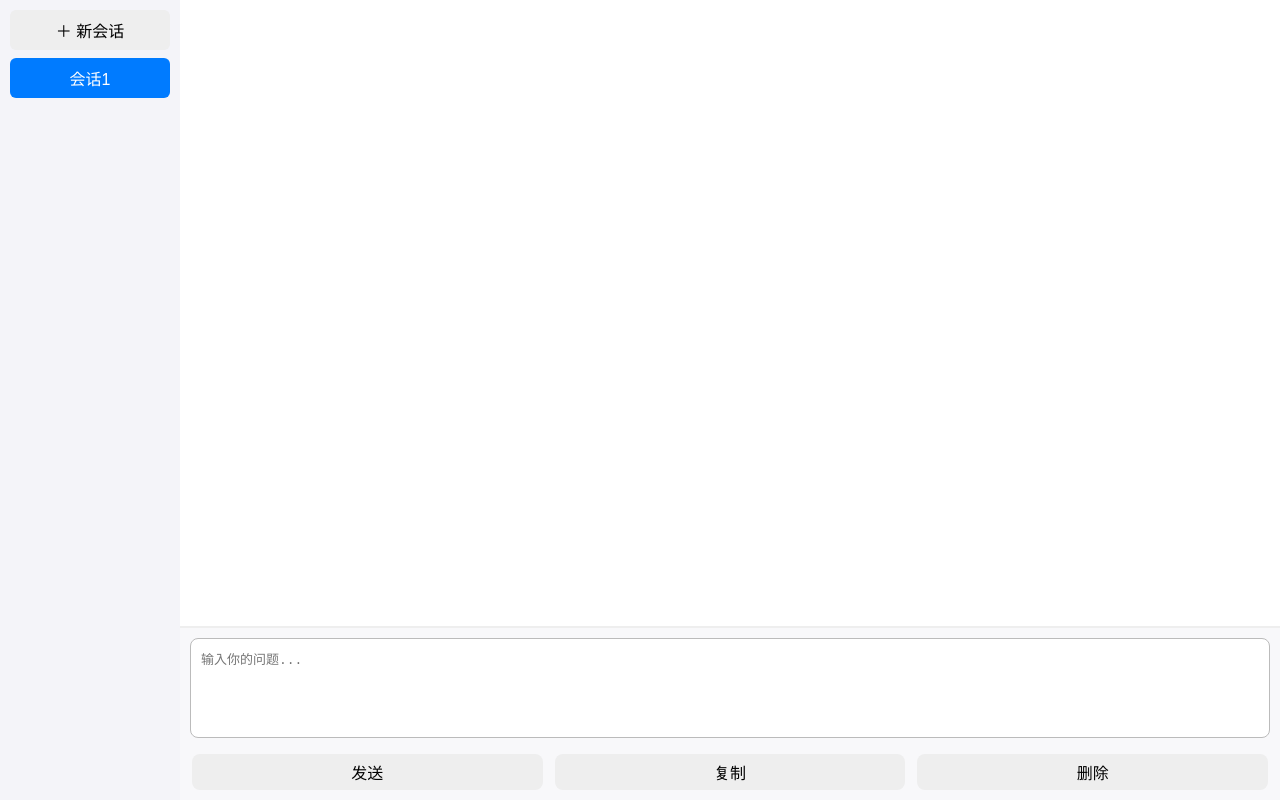
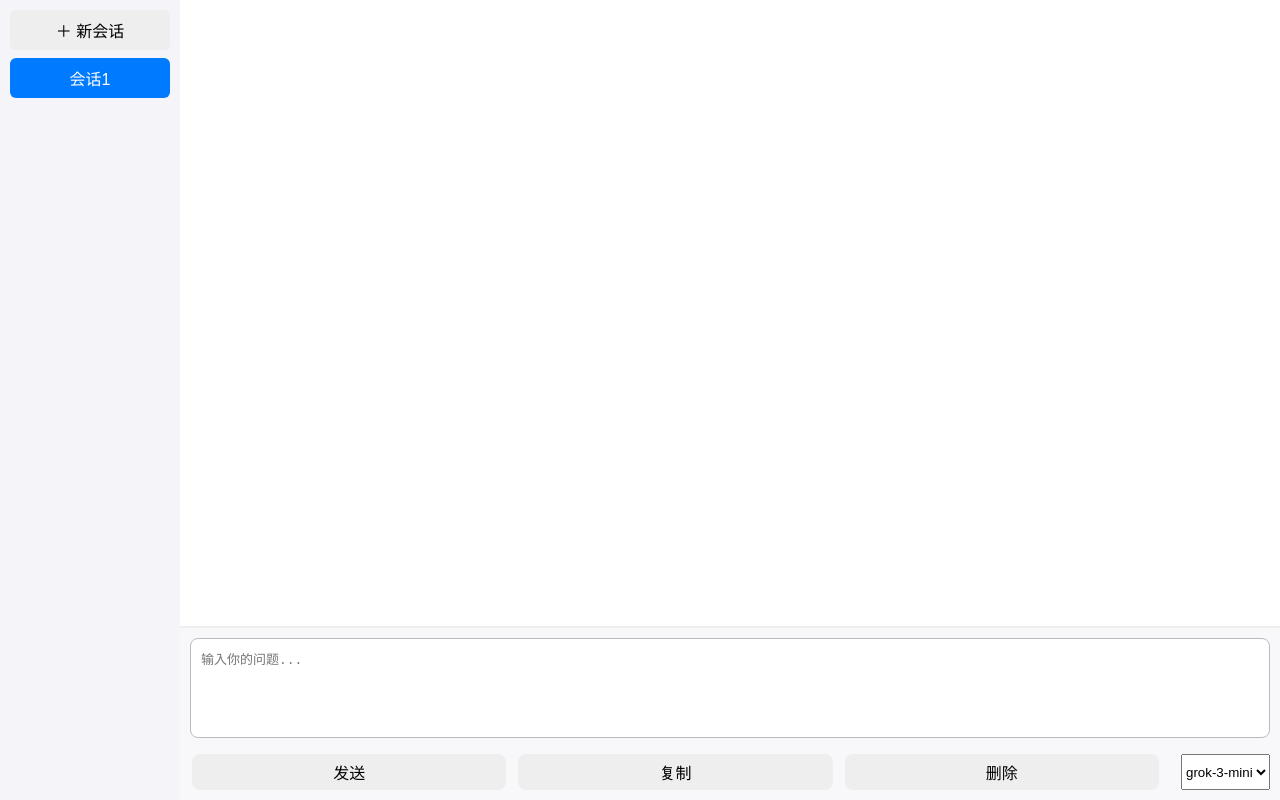
Before and after one commit to starwar6160/MyGrok3, a React (Create React App) app in the folder frontend/: page / in a window 1280 px wide. Built offline with nearby package versions, Linux system fonts and the light colour scheme.

Commit message:
添加grok3/mini模型选择

```diff
--- a/frontend/src/App.js
+++ b/frontend/src/App.js
@@ -10,6 +10,7 @@ const initialConversations = [
 ];
 
 export default function App() {
+  const [selectedModel, setSelectedModel] = useState("grok-3-mini");
   const [conversations, setConversations] = useState(initialConversations);
   const [currentId, setCurrentId] = useState(1);
   const [showDelete, setShowDelete] = useState(false);
@@ -33,6 +34,9 @@ export default function App() {
 
   // 发送消息
   const sendMessage = async (text) => {
+    // ...
+    // 使用 selectedModel
+
     if (!text.trim()) return;
     const updated = conversations.map(c =>
       c.id === currentId
@@ -48,7 +52,7 @@ export default function App() {
         headers: { "Content-Type": "application/json" },
         body: JSON.stringify({
           question: text,
-          model: "grok-3-mini", // 可根据UI选择
+          model: selectedModel, // 可根据UI选择
           history: updated.find(c => c.id === currentId).messages
         })
       });
@@ -116,6 +120,8 @@ export default function App() {
           onSend={sendMessage}
           onCopy={copyConversation}
           onDelete={() => setShowDelete(true)}
+          selectedModel={selectedModel}
+          onModelChange={setSelectedModel}
         />
       </div>
       {showDelete && (
--- a/frontend/src/components/InputBar.jsx
+++ b/frontend/src/components/InputBar.jsx
@@ -1,5 +1,5 @@
 import React, { useState, useRef } from "react";
-export default function InputBar({ onSend, onCopy, onDelete }) {
+export default function InputBar({ onSend, onCopy, onDelete, selectedModel, onModelChange }) {
   const [text, setText] = useState("");
   const [isFocused, setIsFocused] = useState(false);
   const textareaRef = useRef();
@@ -41,6 +41,10 @@ export default function InputBar({ onSend, onCopy, onDelete }) {
           <button onClick={handleSend} title="发送">发送</button>
           <button onClick={onCopy} title="复制会话">复制</button>
           <button onClick={onDelete} title="删除会话">删除</button>
+          <select value={selectedModel} onChange={e => onModelChange(e.target.value)} style={{ marginLeft: 12 }}>
+            <option value="grok-3-mini">grok-3-mini</option>
+            <option value="grok-3">grok-3</option>
+          </select>
         </div>
       </div>
     </div>
```
